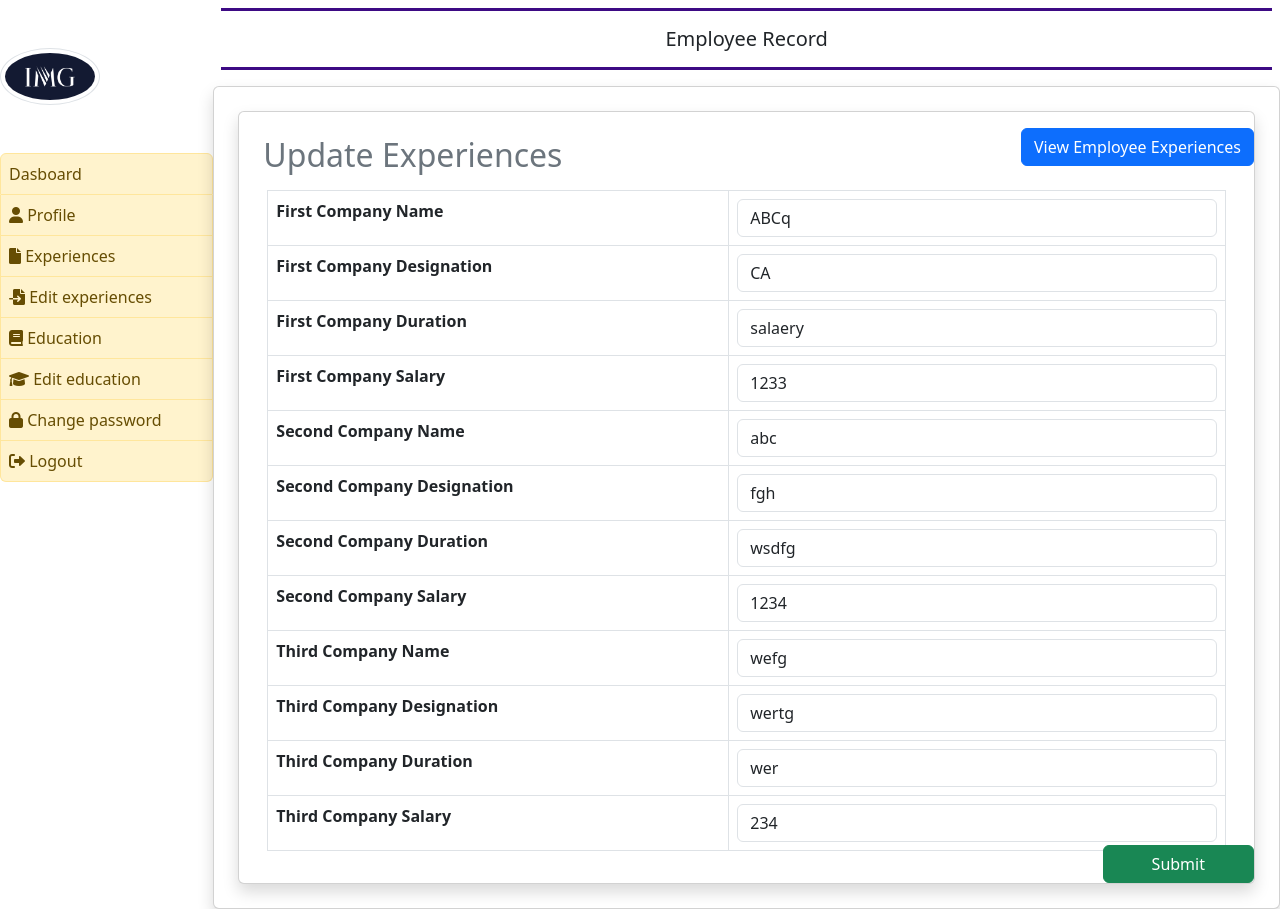
After one commit to Abhi-AD/employee_management_system, a Django app: template templates/emp/emp_details/emp_experience_update.html in a window 1280 px wide. The commit adds this page. Run offline with Django 4.2, Linux system fonts and the light colour scheme; the template is opened without the code that fills it: values that come from a table or form of the project are taken from there, others are empty; data comes from the database, SQL or seed files in the repository; both versions use the stored data as it was after the commit; some libraries are stand-ins or nearby versions.

```diff
--- a/employee/urls.py
+++ b/employee/urls.py
@@ -26,6 +26,11 @@ urlpatterns = [
     path("emp_home/", emp_home, name="emp_home"),
     path("emp_profile/", emp_profile, name="emp_profile"),
     path("emp_logout/", emp_logout, name="emp_logout"),
+    path("admin_login/",admin_login, name="admin_login"),
+    path("emp_experiences/",emp_experiences, name="emp_experiences"),
+    path("emp_edit_experiences/",emp_edit_experiences, name="emp_edit_experiences"),
+
+
 
 
 
--- a/templates/admin/admin_login.html
+++ b/templates/admin/admin_login.html
@@ -43,7 +43,7 @@
                                         placeholder="Enter a password">
                               </div>
                               <input type="submit" name="Login" class="btn btn-success px-5">
-                              <a href="{% url 'index' %}" class="text-white mb-2">Go to home</a>
+                              <a href="{% url 'index' %}" class=" btn btn-primary  mb-2 position-absolute top-5 end-0">Go to home</a>
                          </form>
                     </div>
                </div>
--- a/templates/emp/emp_base.html
+++ b/templates/emp/emp_base.html
@@ -12,10 +12,10 @@
                <a href="{% url 'emp_profile' %}"
                     class="list-group-item list-group-item-warning list-group-item-action"><i
                          class="fa-solid fa-user"></i> Profile</a>
-               <a href="#"
+               <a href="{% url 'emp_experiences' %}"
                     class="list-group-item list-group-item-warning list-group-item-action"><i
                          class="fa-solid fa-file"></i> Experiences</a>
-               <a href="" class="list-group-item list-group-item-warning list-group-item-action"><i
+               <a href="{%url 'emp_edit_experiences'%}" class="list-group-item list-group-item-warning list-group-item-action"><i
                          class="fa-solid fa-file-import"></i> Edit experiences</a>
                <a href="#"
                     class="list-group-item list-group-item-warning list-group-item-action"><i class="fas fa-book"></i>
--- /dev/null
+++ b/templates/emp/emp_details/emp_experience_update.html
@@ -0,0 +1,103 @@
+{% extends "emp/emp_base.html" %}
+{% block main %}
+<div class="card shadow m-2">
+     <div class="card-body">
+          <a href="{% url 'emp_experiences' %}" class="btn btn-primary position-absolute top-5 end-0">View Employee
+               Experiences</a>
+
+          <h2 class="p-2 text-secondary">Update Experiences</h2>
+
+          <div class="container-fluid">
+               <form action="" method="post">
+                    {% csrf_token%}
+
+
+                    <table class="table table-bordered">
+                         <tr>
+                              <th>First Company Name</th>
+                              <td><input type="text" name="first_comany_name" value="{{experience.first_comany_name}}"
+                                        class="form-control"></th>
+                         </tr>
+                         <tr>
+                              <th>First Company Designation</th>
+                              <td><input type="text" name="first_comany_designation"
+                                        value="{{experience.first_comany_designation}}" class="form-control"></th>
+                         </tr>
+                         <tr>
+                              <th>First Company Duration</th>
+                              <td><input type="text" name="first_comany_duration"
+                                        value="{{experience.first_comany_duration}}" class="form-control"></th>
+                         </tr>
+                         <tr>
+                              <th>First Company Salary</th>
+                              <td><input type="text" name="first_comany_salary"
+                                        value="{{experience.first_comany_salary}}" class="form-control"></th>
+                         </tr>
+                         <tr>
+                              <th>Second Company Name</th>
+                              <td><input type="text" name="second_comany_name" value="{{experience.second_comany_name}}"
+                                        class="form-control"></th>
+                         </tr>
+                         <tr>
+                              <th>Second Company Designation</th>
+                              <td><input type="text" name="second_comany_designation"
+                                        value="{{experience.second_comany_designation}}" class="form-control"></th>
+                         </tr>
+                         <tr>
+                              <th>Second Company Duration</th>
+                              <td><input type="text" name="second_comany_duration"
+                                        value="{{experience.second_comany_duration}}" class="form-control"></th>
+                         </tr>
+                         <tr>
+                              <th>Second Company Salary</th>
+                              <td><input type="text" name="second_comany_salary"
+                                        value="{{experience.second_comany_salary}}" class="form-control"></th>
+                         </tr>
+                         <tr>
+                              <th>Third Company Name</th>
+                              <td><input type="text" name="third_comany_name" value="{{experience.third_comany_name}}"
+                                        class="form-control"></th>
+                         </tr>
+                         <tr>
+                              <th>Third Company Designation</th>
+                              <td><input type="text" name="third_comany_designation"
+                                        value="{{experience.third_comany_designation}}" class="form-control"></th>
+                         </tr>
+                         <tr>
+                              <th>Third Company Duration</th>
+                              <td><input type="text" name="third_comany_duration"
+                                        value="{{experience.third_comany_duration}}" class="form-control"></th>
+                         </tr>
+                         <tr>
+                              <th>Third Company Salary</th>
+                              <td><input type="text" name="third_comany_salary"
+                                        value="{{experience.third_comany_salary}}" class="form-control"></th>
+                         </tr>
+                    </table>
+                    <input type="submit" name="Update" class="btn btn-success position-absolute bottom-0 end-0 px-5">
+               </form>
+
+          </div>
+     </div>
+</div>
+
+
+{% if error == "no" %}
+<script>
+     alert("Experience update Successfully");
+     window.location = "{% url 'emp_profile'%}";  // Redirecting to other page (add)
+</script>
+{% endif %}
+
+{% if error == "yes" %}
+<script>
+     alert('Please Enter Details');
+</script>
+
+{% endif %}
+
+
+
+
+
+{% endblock main %}
--- a/templates/header.html
+++ b/templates/header.html
@@ -18,7 +18,7 @@
                          <a class="nav-link" href="{% url 'emp_login' %}"><i class="fa-solid fa-right-to-bracket"></i>Employee Login</a>
                     </li>
                     <li class="nav-item">
-                         <a class="nav-link" href=""><i
+                         <a class="nav-link" href="{% url 'admin_login' %}"><i
                                    class="fa-solid fa-right-to-bracket"></i>Admin Login</a>
                     </li>
                </ul>
```
Also changed, not shown: employee_app/views.py (+79 -20 lines), templates/emp/emp_details/emp_experience.html (added, +71 -0 lines), templates/emp/emp_profile.html (+4 -4 lines), db.sqlite3.
